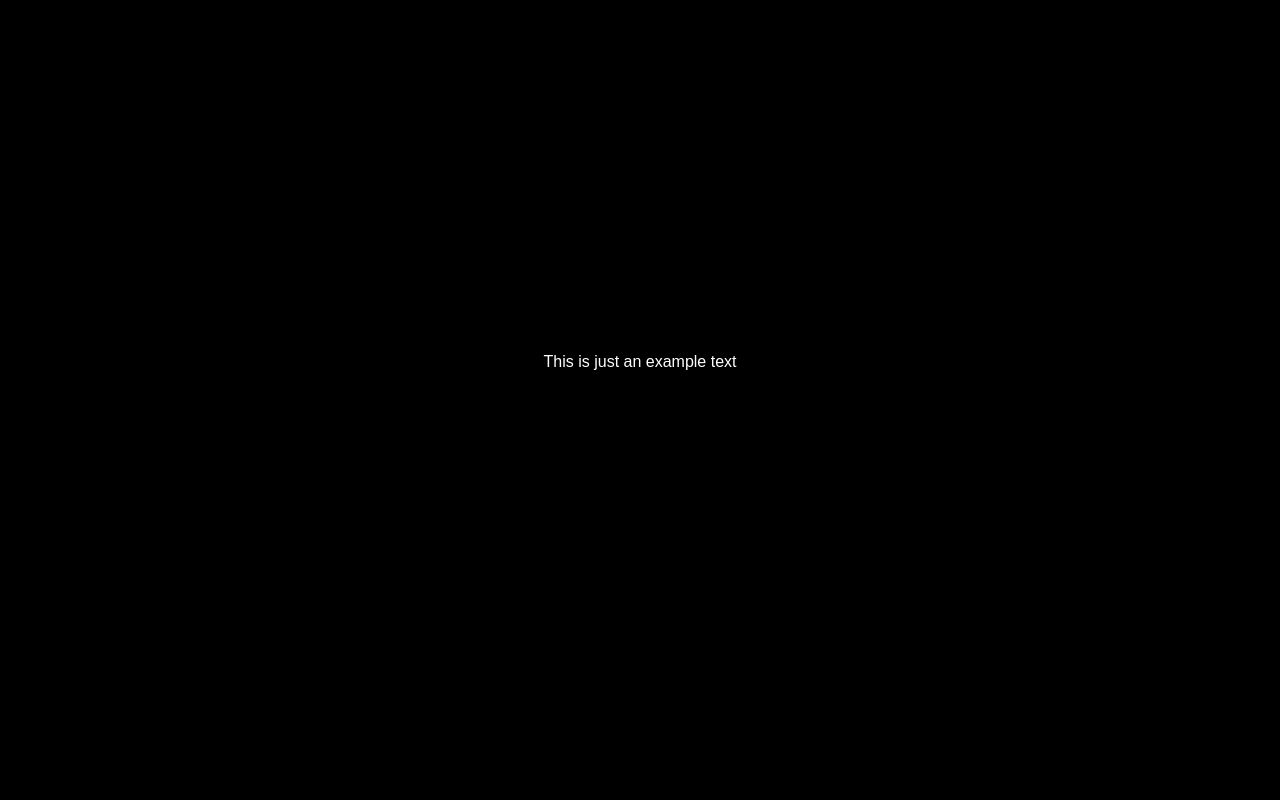
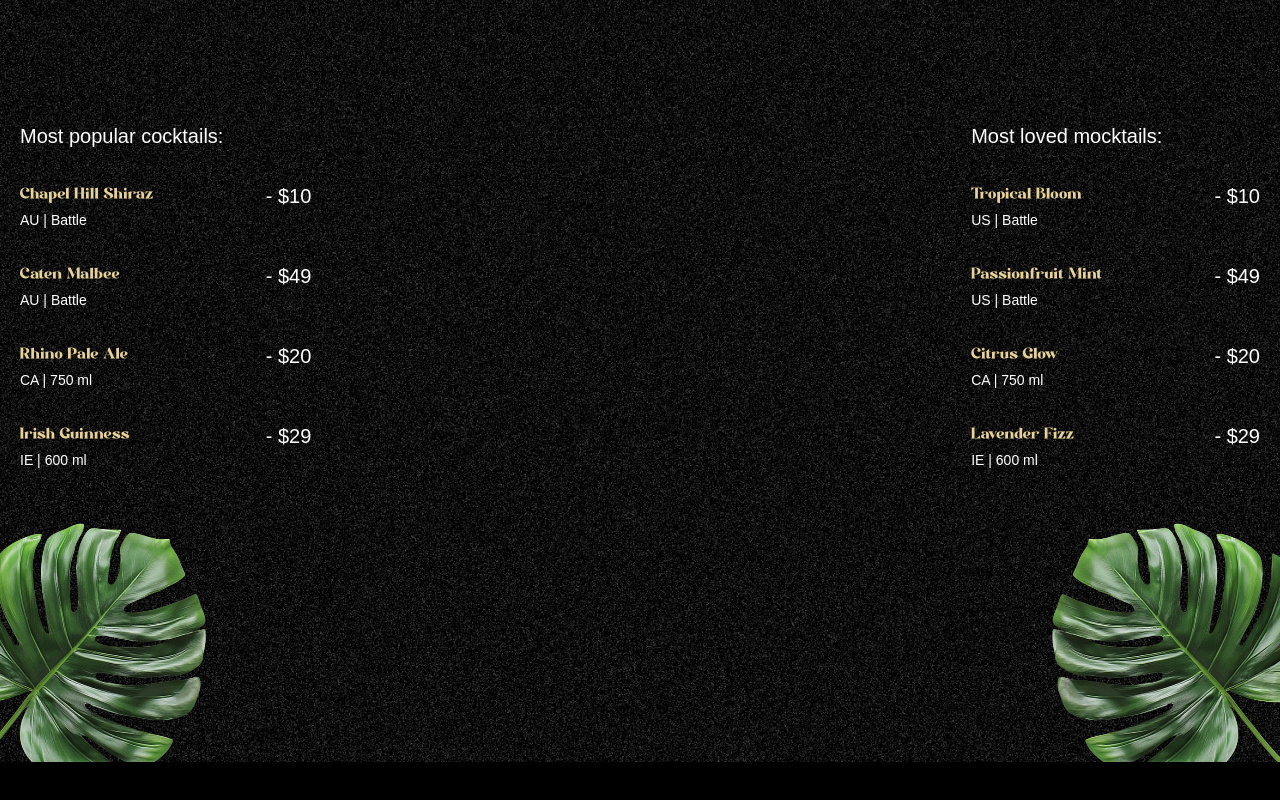
Before and after one commit to KKlutz/gsap-project, a React (Vite) app: page / in a window 1280 px wide. Shown: the part 838-1638 px from the top of the page. Built offline with nearby package versions, Linux system fonts and the light colour scheme; a web font is replaced by a local one.

Commit message:
added drink lists menu section

```diff
--- a/src/App.jsx
+++ b/src/App.jsx
@@ -2,6 +2,7 @@
 import Navbar from "./components/Navbar";
 import Example from "./components/example";
 import Hero from "./components/Hero";
+import Cocktails from "./components/Cocktails";
 
 gsap.registerPlugin(ScrollTrigger, SplitText);
 
@@ -10,6 +11,7 @@
     <main>
       <Navbar />
       <Hero />
+      <Cocktails />
       <Example />
       <div className="flex-center h-screen">
         <h1 className="text-3xl font-mono font-normal">GSAP App</h1>
--- /dev/null
+++ b/src/components/Cocktails.jsx
@@ -0,0 +1,47 @@
+import { cocktailLists, mocktailLists } from "../constants/index.js";
+
+const Cocktails = () => {
+  return (
+    <section id="cocktails" className="noise">
+      <img src="/images/cocktail-left-leaf.png" alt="left-leaf" className="ct-left-leaf" />
+      <img src="/images/cocktail-right-leaf.png" alt="right-leaf" className="ct-right-leaf" />
+
+      <div className="list">
+        <div className="popular">
+          <h2>Most popular cocktails:</h2>
+          <ul>
+            {cocktailLists.map(({ name, country, detail, price }) => (
+              <li key={name}>
+                <div className="md:me-28">
+                  <h3>{name}</h3>
+                  <p>
+                    {country} | {detail}
+                  </p>
+                </div>
+                <span>- {price}</span>
+              </li>
+            ))}
+          </ul>
+        </div>
+        <div className="loved">
+          <h2>Most loved mocktails:</h2>
+          <ul>
+            {mocktailLists.map(({ name, country, detail, price }) => (
+              <li key={name}>
+                <div className="me-28">
+                  <h3>{name}</h3>
+                  <p>
+                    {country} | {detail}
+                  </p>
+                </div>
+                <span>- {price}</span>
+              </li>
+            ))}
+          </ul>
+        </div>
+      </div>
+    </section>
+  );
+};
+
+export default Cocktails;
--- a/src/components/Hero.jsx
+++ b/src/components/Hero.jsx
@@ -43,7 +43,7 @@
         },
       })
       .to(".left-leaf", { y: -200 }, 0)
-      .to(".right-leaf", { y: 200 }, 0);
+      .to(".right-leaf", { y: 100 }, 0);
 
     //TODO: Implement the video animation with Scroll Trigger
     const startTimeline = isMobile ? "top 50%" : "center 60%";
--- a/src/constants/index.js
+++ b/src/constants/index.js
@@ -34,7 +34,7 @@
   },
 ];
 
-export const mockTailLists = [
+export const mocktailLists = [
   {
     name: "Tropical Bloom",
     country: "US",
--- a/src/index.css
+++ b/src/index.css
@@ -130,4 +130,51 @@
   video {
     @apply w-full md:h-[80%] h-1/2 absolute bottom-0 left-0 md:object-contain object-bottom object-cover;
   }
+
+  #cocktails {
+    @apply relative min-h-dvh w-full overflow-hidden;
+
+    .ct-left-leaf {
+      @apply absolute left-0 md:bottom-0 md:top-auto -top-20 md:w-fit w-1/3;
+    }
+    .ct-right-leaf {
+      @apply absolute right-0 md:bottom-0 md:top-auto -top-20 md:w-fit w-1/3;
+    }
+
+    .list {
+      @apply container mx-auto relative z-10 flex md:flex-row flex-col justify-between items-start gap-20 pt-40 2xl:px-0 px-5;
+
+      .popular {
+        @apply space-y-8 w-full md:w-fit;
+      }
+
+      .loved {
+        @apply space-y-8 w-full md:w-fit pb-20 md:pb-0;
+      }
+
+      h2 {
+        @apply text-xl font-medium;
+      }
+
+      ul {
+        @apply space-y-8;
+
+        li {
+          @apply flex justify-between items-start;
+
+          h3 {
+            @apply font-modern-negra 2xl:text-3xl text-xl text-yellow;
+          }
+
+          p {
+            @apply text-sm;
+          }
+
+          span {
+            @apply text-xl font-medium;
+          }
+        }
+      }
+    }
+  }
 }
```
